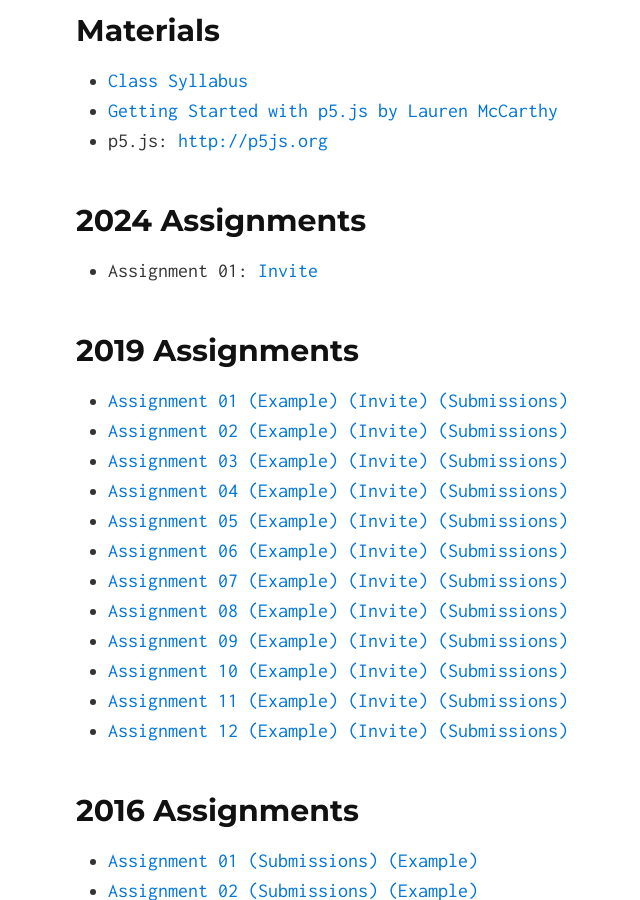
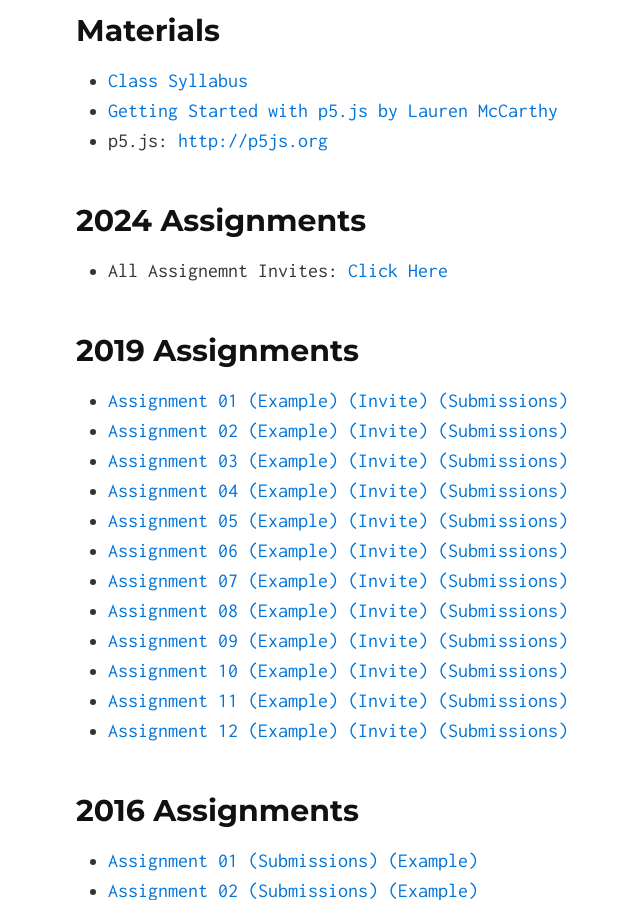
Before and after one commit to lsudigitalart/lsudigitalart.github.io, a Jekyll site: the page built from 2210/index.md, in a window 1280 px wide and 900 px high, scrolled down 554 px. Shown: the whole window, without its empty margins (142-782 px from the left). Built offline with Jekyll 4.4.1, drawn with Linux system fonts in a browser that asks for light colours; our own code applies the rules of GitHub Pages for plain Markdown files.

Commit message:
assignments

```diff
--- a/2210/index.md
+++ b/2210/index.md
@@ -10,7 +10,7 @@ ART 2210 Creative Coding is an applied course that focuses on creating internet
 - p5.js: <http://p5js.org>
 
 ## 2024 Assignments
-- Assignment 01: [Invite](https://classroom.github.com/a/K4_1T8jh)
+- All Assignemnt Invites: [Click Here](https://classroom.github.com/classrooms/15109192-2024-fall-creative-coding)
 
 ## 2019 Assignments
 - [Assignment 01](https://github.com/lsudigitalart/2019-2210-hw1) [(Example)](https://github.com/lsudigitalart/2019-2210-hw1-fredeerock) [(Invite)](https://classroom.github.com/a/YckizPdM) [(Submissions)](https://github.com/lsudigitalart?q=2019-2210-hw1)
```
